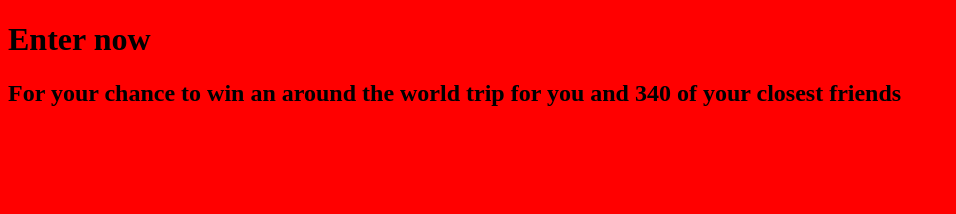
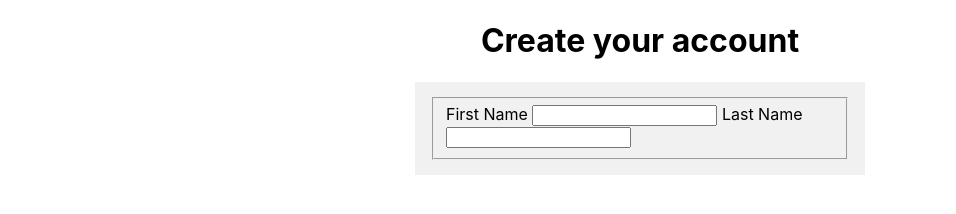
Before and after one commit to 105ron/validate-form, a website: page index.html in a window 1280 px wide. Shown: the whole page, without its empty margins (0-956 px from the left). Drawn offline with Linux system fonts and the light colour scheme.

Commit message:
add basic layout and styling

```diff
--- a/index.html
+++ b/index.html
@@ -4,12 +4,22 @@
   <head>
     <meta charset="UTF-8">
     <title>Enter now to Win!!</title>
+    <link rel="icon" sizes="16x16" href="../images/favicon.ico">
+    <link rel="stylesheet" type="text/css" href="stylesheets/normalize.css">
     <link rel="stylesheet" type="text/css" href="stylesheets/styles.css">
   </head>
 
   <body>
-    <h1>Enter now</h1>
-    <h2>For your chance to win an around the world trip for you and 340 of your closest friends</h2>
+    <h1>Create your account</h1>
+    <div class="container">
+      <fieldset>
+        <label id="first-name-label" class="firstname">First Name</label>
+        <input value="" name="FirstName" id="first-name" type="text">
+        <label id="last-name-label" class="lastname">Last Name</label>
+        <input value="" name="LastName" id="last-name" type="text">
+      </fieldset>
+    </div>
+
   </body>
   <script src="scripts/validation.js"></script>
 </html>
--- a/stylesheets/styles.css
+++ b/stylesheets/styles.css
@@ -1,3 +1,14 @@
 body {
-  background-color: red;
+  font-family: -apple-system, BlinkMacSystemFont, "Segoe UI", Roboto, Oxygen, Ubuntu, Cantarell, "Fira Sans", "Droid Sans", "Helvetica Neue", Arial, sans-serif, "Apple Color Emoji", "Segoe UI Emoji", "Segoe UI Symbol";
 }
+
+h1 {
+  text-align: center;
+}
+
+.container {
+  background-color: #f1f1f1;
+  width: 420px;
+  margin: auto;
+  padding: 15px;
+}
```
Also changed, not shown: build/styles.css, images/favicon-govia.ico (added).
